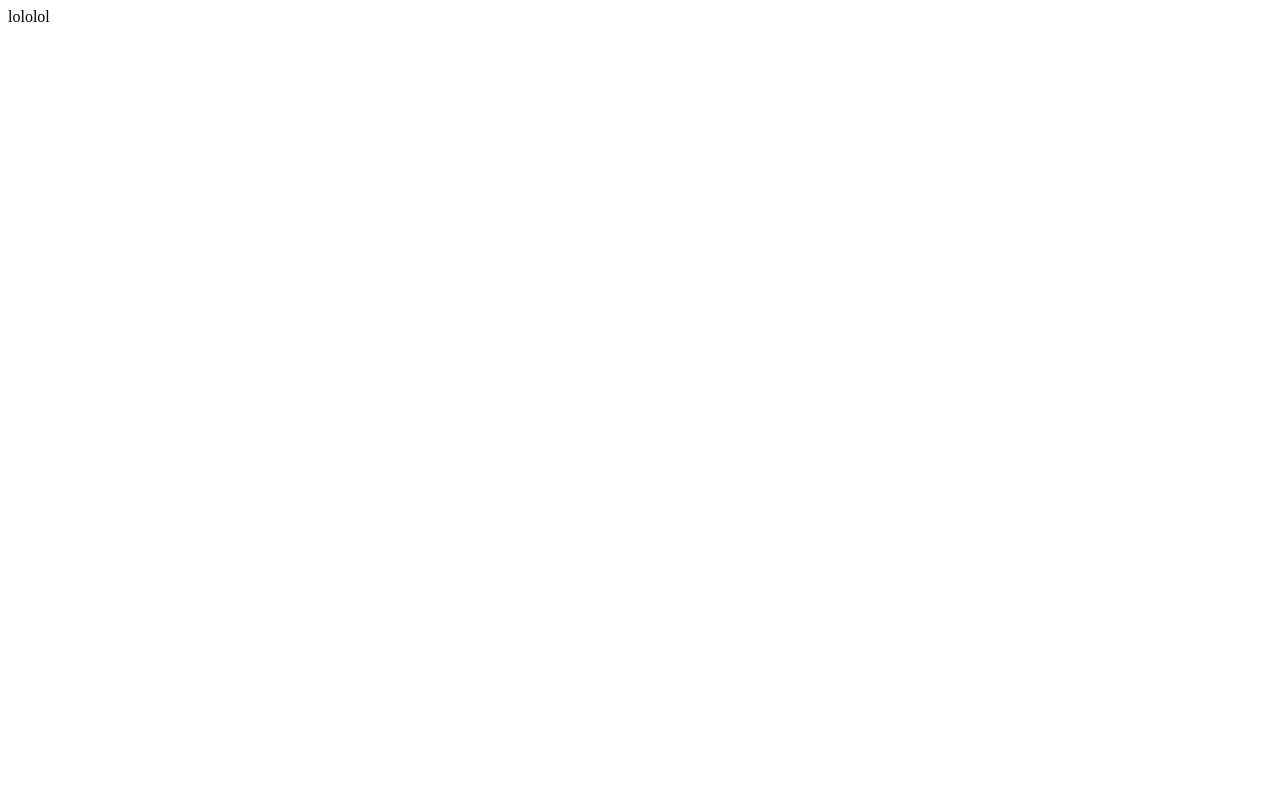
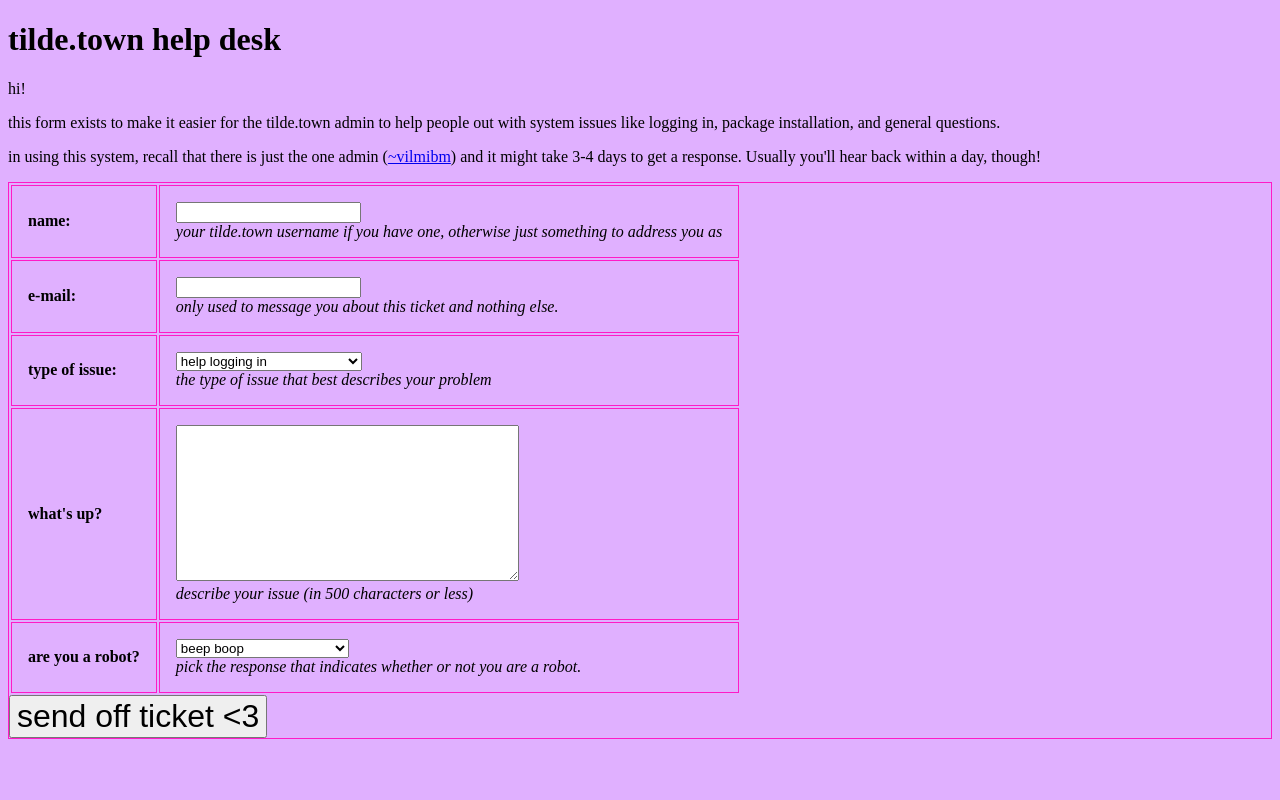
Before and after one commit to vilmibm/tildetown-admin, a Django app: page /help/tickets in a window 1280 px wide. Before the commit the page is almost empty. Run offline with Django 3.2, Linux system fonts and the light colour scheme.

Commit message:
tickets frontend

```diff
--- a/ttadmin/common/forms.py
+++ b/ttadmin/common/forms.py
@@ -1,5 +1,6 @@
 from random import shuffle
 
+from django.core.exceptions import ValidationError
 from django.forms import ChoiceField
 
 CAPTCHA_CHOICES = [('two', 'zorp borp'),
--- a/ttadmin/help/forms.py
+++ b/ttadmin/help/forms.py
@@ -1,5 +1,48 @@
-from django.forms import Form
+from django.core.exceptions import ValidationError
+from django.forms import Form, CharField, EmailField, Textarea, ChoiceField
+
+from common.forms import CaptchaField
+
+ISSUE_TYPE_CHOICES = (
+    ('logging_in', 'help logging in'),
+    ('concern_site', 'concern about the site'),
+    ('concern_user', 'concern about another user'),
+    ('package', 'install a package'),
+    ('question', 'just a question',),
+    ('other', 'something else'),
+)
+
+def validate_issue_text(text):
+    if len(text) == 0:
+        raise ValidationError('please describe yr issue')
+    if len(text) > 500:
+        raise ValidationError('too long')
 
 
 class TicketForm(Form):
-    pass
+    name = CharField(label='name',
+                     help_text='your tilde.town username if you have one, otherwise just something to address you as'
+    )
+    email = EmailField(
+        help_text='only used to message you about this ticket and nothing else.',
+        label='e-mail',
+    )
+    issue_type = ChoiceField(
+        choices=ISSUE_TYPE_CHOICES,
+        label='type of issue',
+        help_text='the type of issue that best describes your problem'
+    )
+    issue_text = CharField(
+        widget=Textarea,
+        label="what's up?",
+        help_text='describe your issue (in 500 characters or less)',
+        validators=(validate_issue_text,),
+    )
+    captcha = CaptchaField()
+
+    def clean(self):
+        result = super().clean()
+        if self.errors:
+            raise ValidationError('oops, looks like there were some problems below.')
+
+        return result
--- a/ttadmin/help/templates/help/tickets.html
+++ b/ttadmin/help/templates/help/tickets.html
@@ -1 +1,71 @@
-lololol
+<!DOCTYPE html>
+<html>
+    <head>
+        <title>tilde.town help desk</title>
+        <meta charset="UTF-8">
+        <style type="text/css">
+         body {
+             background-color: #E0B0FF;
+         }
+         #tickets th {
+             text-align:left;
+         }
+         #tickets .helptext {
+             font-style:oblique;
+         }
+         #tickets {
+             border-collapse: collapse;
+             border: 1px solid #ff1ac6;
+         }
+         #tickets th,td {
+             border: 1px solid #ff1ac6;
+             padding:1em;
+         }
+         #tickets input[type=submit] {
+             font-size:200%;
+         }
+         #tickets ul.errorlist {
+             list-style: none;
+             margin-left: 0;
+             padding-left:0;
+         }
+         #tickets ul.errorlist li:before {
+             content: "~! ";
+         }
+         #tickets ul.errorlist li {
+             background-color:black;
+             color:white;
+             border: .5em dashed red;
+             font-family:arial;
+             padding:2px;
+         }
+        </style>
+    </head>
+    <body>
+        <h1>tilde.town help desk</h1>
+        <p>
+            hi!
+        </p>
+        <p>
+            this form exists to make it easier for the tilde.town admin to help
+            people out with system issues like logging in, package installation,
+            and general questions.
+        </p>
+        <p> in using this system, recall that there is just the one admin (<a
+            href="https://tilde.town/~vilmibm">~vilmibm</a>) and it might take
+            3-4 days to get a response. Usually you'll hear back within a day,
+            though!
+        </p>
+        {% if error_message %}
+        <p><strong>{{ error_message }}</strong></p>
+        {% endif %}
+
+        <form id="tickets" action="{% url 'help:tickets' %}" method="post">
+            {% csrf_token %}
+            <table>
+                {{ form.as_table }}
+            </table>
+            <input type="submit"  value="send off ticket <3">
+        </form>
+    </body>
+</html>
--- a/ttadmin/users/templates/users/signup.html
+++ b/ttadmin/users/templates/users/signup.html
@@ -51,7 +51,6 @@
 
          <form id="signup" action="{% url 'users:signup' %}" method="post">
              {% csrf_token %}
-             <!-- TODO captcha of some kind -->
              <table id="signup">
                  <tr>
                      <td colspan="2">
```
